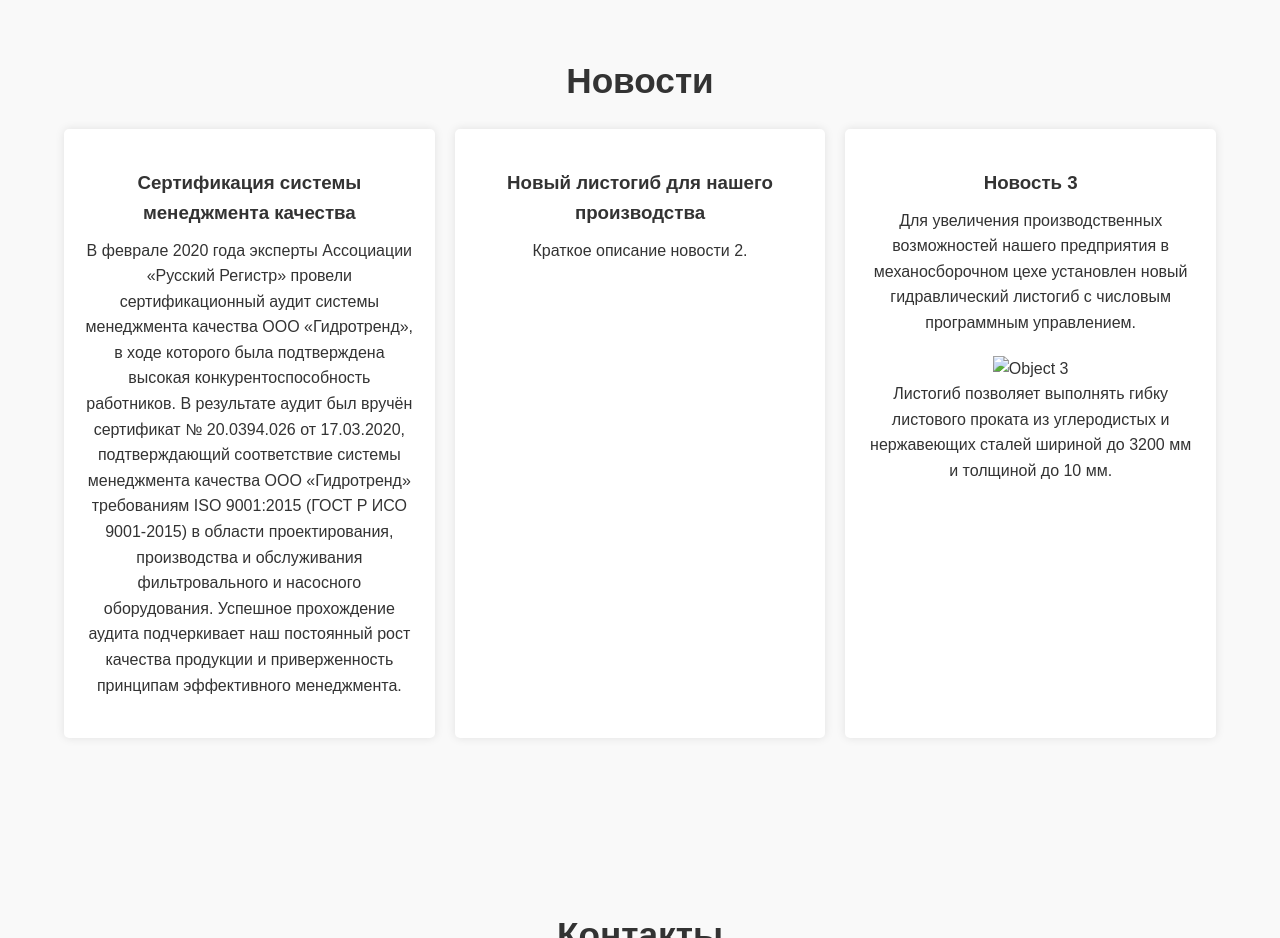
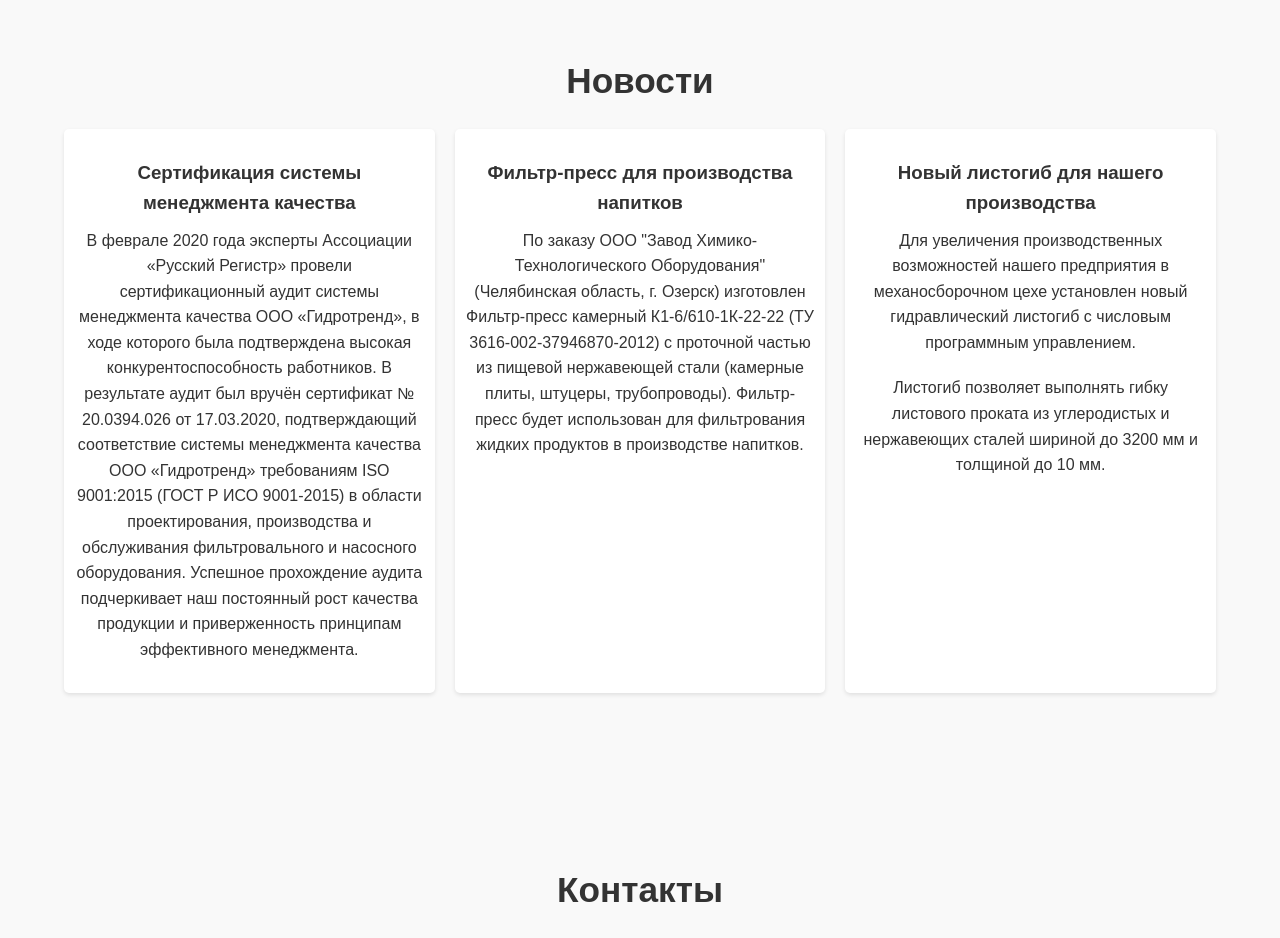
Before and after one commit to LILmafio/hydrotrend, a plain HTML site: page index.html in a window 1280 px wide. Shown: the part 2620-3558 px from the top of the page. Drawn offline with Linux system fonts and the light colour scheme; files whose address does not match are found by name.

Commit message:
Add files via upload

```diff
--- a/index.html
+++ b/index.html
@@ -131,13 +131,13 @@
                             Успешное прохождение аудита подчеркивает наш постоянный рост качества продукции и приверженность принципам эффективного менеджмента.</p>
                     </div>
                     <div class="news-item">
-                       <h3>Новый листогиб для нашего производства</h3>
-                       <p>Краткое описание новости 2.</p>
+                       <h3>Фильтр-пресс для производства напитков</h3>
+                       <p>По заказу ООО "Завод Химико-Технологического Оборудования" (Челябинская область, г. Озерск) изготовлен Фильтр-пресс камерный К1-6/610-1К-22-22 (ТУ 3616-002-37946870-2012) с проточной частью из пищевой нержавеющей стали (камерные плиты, штуцеры, трубопроводы). Фильтр-пресс будет использован для фильтрования жидких продуктов в производстве напитков.</p>
+
                     </div>
                    <div class="news-item">
-                        <h3>Новость 3</h3>
+                        <h3>Новый листогиб для нашего производства</h3>
                         <p>Для увеличения производственных возможностей нашего предприятия в механосборочном цехе установлен новый гидравлический листогиб с числовым программным управлением.</p>
-                        <img src="memb/listogib.jpg" alt="Object 3">
                         <p>Листогиб позволяет выполнять гибку листового проката из углеродистых и нержавеющих сталей шириной до 3200 мм и толщиной до 10 мм.</p>
                    </div>
                  </div>
--- a/style.css
+++ b/style.css
@@ -183,11 +183,15 @@
    justify-content: center;
 }
 .news-item {
-  padding: 20px;
-  background-color: #fff;
-  border-radius: 5px;
-    box-shadow: 0 0 10px rgba(0,0,0, 0.1);
+    display: flex;
+    flex-direction: column;
+    align-items: center;
+    justify-content: flex-start;
     text-align: center;
+    background-color: white;
+    border-radius: 5px;
+    box-shadow: 0 2px 4px rgba(0, 0, 0, 0.1);
+    padding: 10px;
 }
 .news-item h3 {
   margin-bottom: 10px;
@@ -196,7 +200,8 @@
     max-width: 100%;
     height: auto;
     display: block;
-}
+     object-fit: cover;
+ }
 
 
 .contacts form {
```
